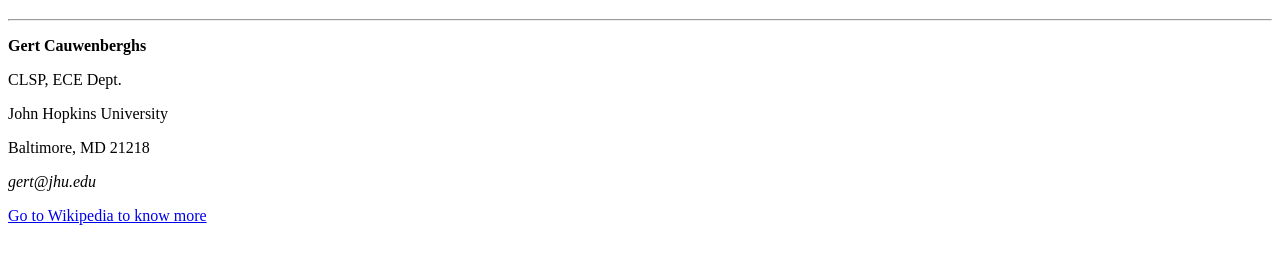
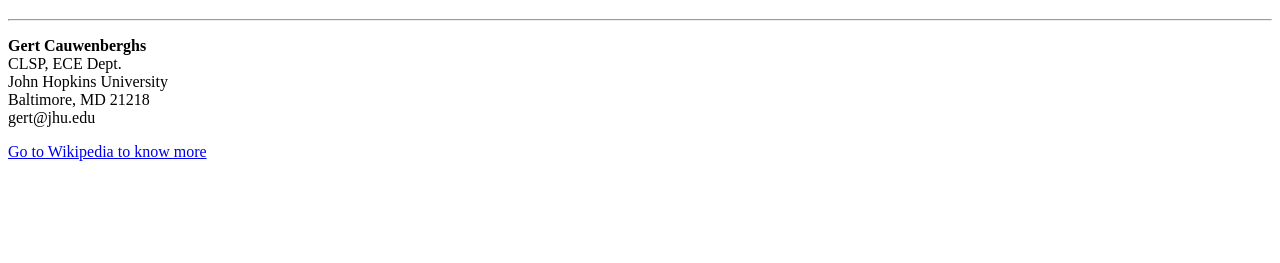
Before and after one commit to matteo-didone/html-lc-paper, a plain HTML site: page index.html in a window 1280 px wide. Shown: the part 61-324 px from the top of the page. Drawn offline with Linux system fonts and the light colour scheme.

Commit message:
Changed semantic structure of header section

```diff
--- a/index.html
+++ b/index.html
@@ -18,20 +18,18 @@
             <hr>
 
             <section>
-                <p><strong>Gert Cauwenberghs</strong></p>
-                <p>CLSP, ECE Dept.</p>
-                <p>John Hopkins University</p>
-                <p>Baltimore, MD 21218</p>
-                <p><em>gert@jhu.edu</em></p>
+                <p>
+                    <strong>Gert Cauwenberghs</strong><br>
+                    CLSP, ECE Dept. <br>
+                    John Hopkins University<br>
+                    Baltimore, MD 21218<br>
+                    gert@jhu.edu <br>
+                </p>
             </section>
 
         </header>
 
         <main>
-            <section>
-
-            </section>
-
             <section>
 
             </section>
```
